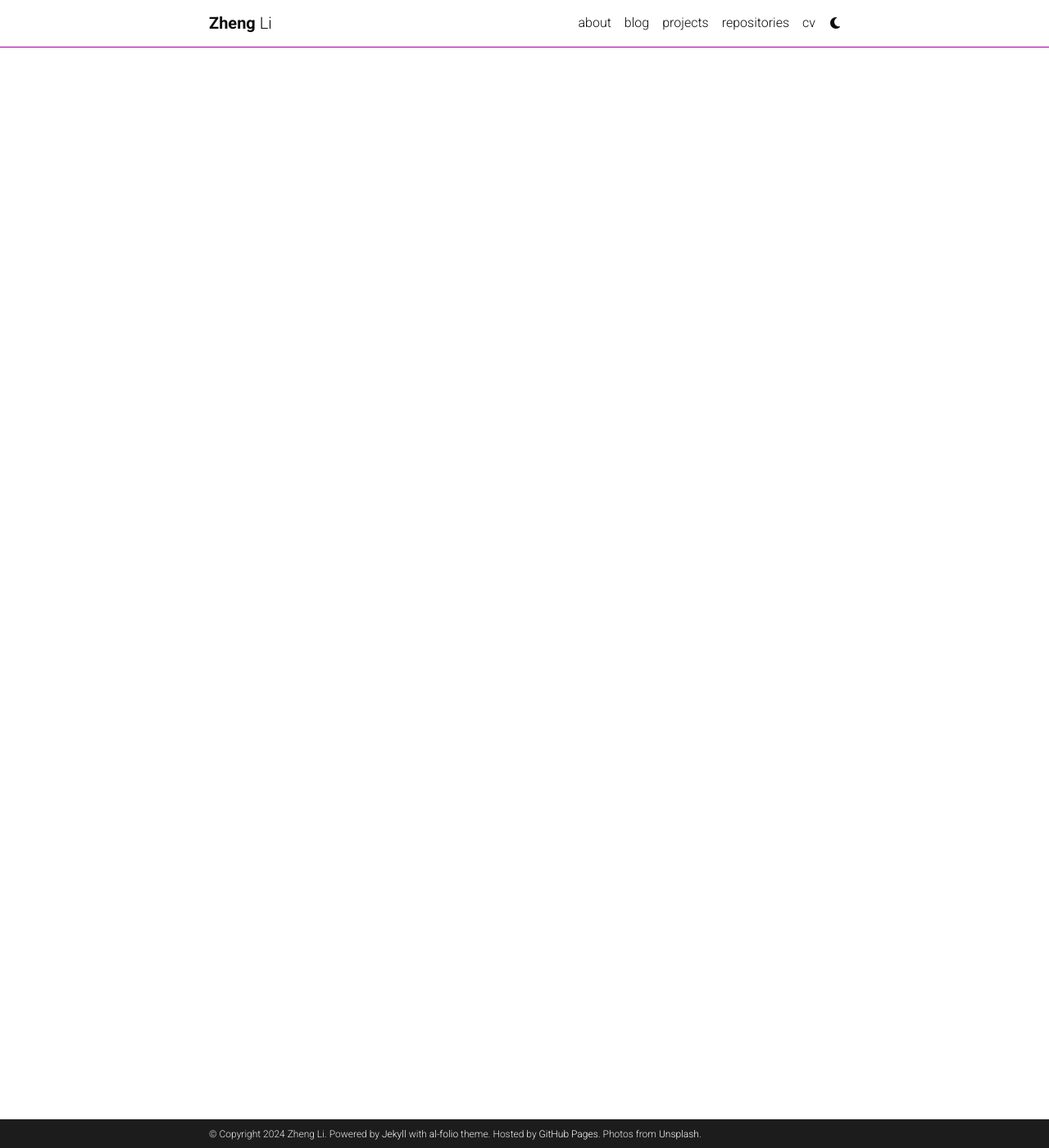
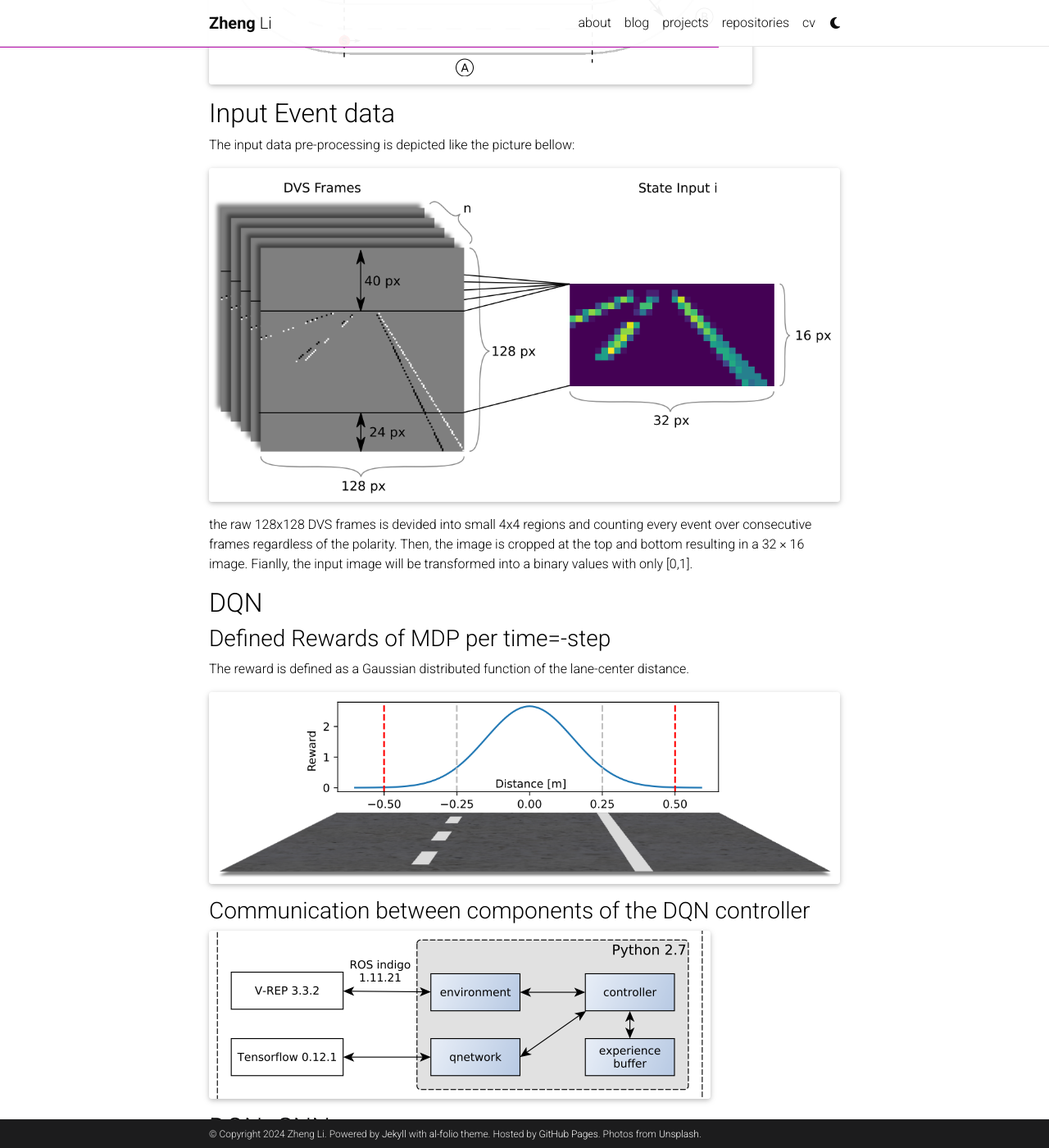
Before and after one commit to LiZheng1997/LiZheng1997, a Jekyll site: the page built from _projects/Event_based_Robot_Control_project.md, in a window 1280 px wide and 1400 px high, scrolled down 3386 px. Shown: the whole window at 82% size. Built offline with Jekyll 4.4.1, drawn with Linux system fonts in a browser that asks for light colours; full-size pictures stand in for the smaller copies a plugin makes; comment, search, counter and statistics services are not loaded; a style sheet for code colours, icons or effects is not loaded; some of the changed text lies outside the part shown.

Commit message:
update imgs & contents

```diff
--- a/_projects/Event_based_Robot_Control_project.md
+++ b/_projects/Event_based_Robot_Control_project.md
@@ -7,8 +7,16 @@
 category: research
 ---
 
-I reproduced this project with a Poineer mobile robot in the V-REP simulator on 20231028.
+I reproduced this project with a Pioneer P3-DX mobile robot in the V-REP simulator on 20231028.
 There are four kinds of controllers, named Braitenberg, DQN, SNN, R-STDP.
+
+The robot is attached with a DVS camera like the picture bellow:
+<div class="row">
+    <div class="col-sm mt-3 mt-md-0">
+        {% include figure.html path="assets/img/pioneer-robot-dvs.png" title="Framework" class="img-fluid rounded z-depth-1" %}
+    </div>
+</div>
+
 
 A video demo link is attched bellow:
 
@@ -54,20 +62,75 @@
 
 # Framework
 
+## Simulated Environment
+The experiment is based on a lane-following scenario, depicted in the picture bellow.
+<div class="row">
+    <div class="col-sm mt-3 mt-md-0">
+        {% include figure.html path="assets/img/env.png" title="Framework" class="img-fluid rounded z-depth-1" %}
+    </div>
+</div>
+
+
+## Input Event data
+The input data pre-processing is depicted like the picture bellow:
+<div class="row">
+    <div class="col-sm mt-3 mt-md-0">
+        {% include figure.html path="assets/img/input-dvs-frames.png" title="Framework" class="img-fluid rounded z-depth-1" %}
+    </div>
+</div>
+the raw 128x128 DVS frames is devided into small 4x4 regions and counting every event over consecutive frames regardless of the polarity. Then, the image is cropped at the top and bottom resulting in a 32 × 16 image. Fianlly, the input image will be transformed into a binary values with only [0,1].
+
 ## DQN
 
+### Defined Rewards of MDP per time=-step
+The reward is defined as a Gaussian distributed function of the lane-center distance.
+<div class="row">
+    <div class="col-sm mt-3 mt-md-0">
+        {% include figure.html path="assets/img/rewards-definition.png" title="Framework" class="img-fluid rounded z-depth-1" %}
+    </div>
+</div>
 
-## Deep Q-Leaning
+### Communication between components of the DQN controller
+<div class="row">
+    <div class="col-sm mt-3 mt-md-0">
+        {% include figure.html path="assets/img/commnuication-DQN-controller.png" title="Framework" class="img-fluid rounded z-depth-1" %}
+    </div>
+</div>
+
 
 ## DQN+SNN
+The SNN is trained approximating the policy given be the Q-network of the DQN algorithm.
+
+### The Algorithm of Converting ANNs to SNNs
+<div class="row">
+    <div class="col-sm mt-3 mt-md-0">
+        {% include figure.html path="assets/img/Converting-ann-snn.png" title="Framework" class="img-fluid rounded z-depth-1" %}
+    </div>
+</div>
+Model-based normalization algorithm for converting ANNs into SNNs according to Diehl et al(Fast-classifying, high-accuracy spiking deep networks through weight and threshold balancing.).
+
+### Communication between components of the DQN-SNN controller
+The communication diagram is attached bellow:
+<div class="row">
+    <div class="col-sm mt-3 mt-md-0">
+        {% include figure.html path="assets/img/comm-dqn-snn.png" title="Framework" class="img-fluid rounded z-depth-1" %}
+    </div>
+</div>
+
 
 ## R-STDP
+
+
 
 ## Braitenberg
 
 
 
 # References
+**Papers**
+[1] Towards a framework for end-to-end control of a simulated vehicle with spiking neural networks
+[2] Fast-classifying, high-accuracy spiking deep networks through weight and threshold balancing
+
 ***Links:***
 
 
```
Also changed, not shown: other parts of _projects/Event_based_Robot_Control_project.md (+1 -1 lines), assets/img/Converting-ann-snn.png (added), assets/img/comm-dqn-snn.png (added), assets/img/commnuication-DQN-controller.png (added), assets/img/env.png (added), assets/img/input-dvs-frames.png (added), assets/img/pioneer-robot-dvs.png (added), assets/img/rewards-definition.png (added).
